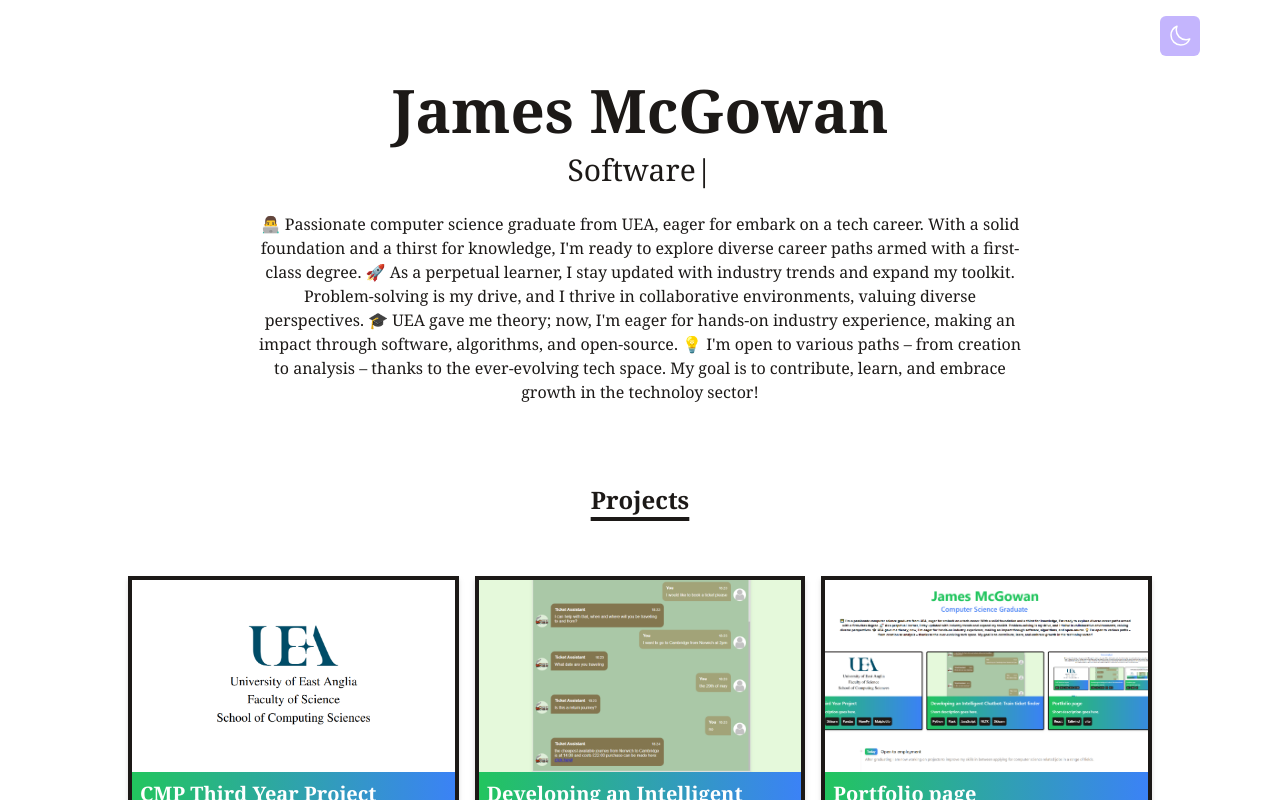
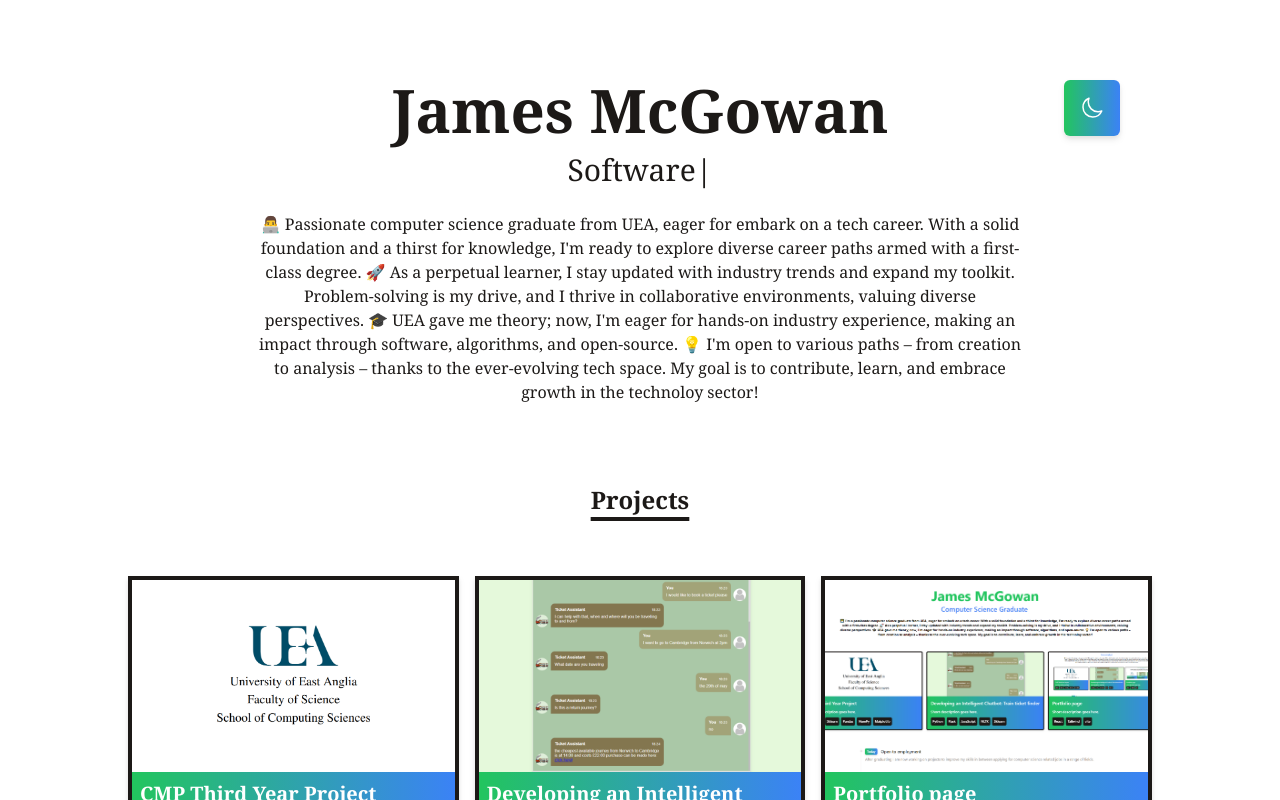
Before and after one commit to JamesMcG13/JamesMcG13.github.io, a React (Vite) app: page / in a window 1280 px wide. Shown: the top 800 px of the page. Built offline with nearby package versions, Linux system fonts and the light colour scheme; a web font is replaced by a local one.

Commit message:
Changed dark mode button

```diff
--- a/src/App.jsx
+++ b/src/App.jsx
@@ -68,7 +68,7 @@ function App() {
       <button
         type="button"
         onClick={handleThemeSwitch}
-        className="fixed p-2 z-10 right-20 top-4 bg-violet-300 dark:bg-orange-300 text-lg p-1 rounded-md"
+        className="fixed p-4 right-40 top-20 bg-gradient-to-r from-green-500 to-blue-500 drop-shadow-md hover:from-pink-500 hover:to-yellow-500 dark:bg-gradient-to-r dark:from-pink-500 dark:to-yellow-500 drop-shadow-md dark:hover:from-green-500 dark:hover:to-blue-500 text-lg p-1 rounded-md"
       >
         {theme === 'dark' ? sun : moon}
       </button>
```
